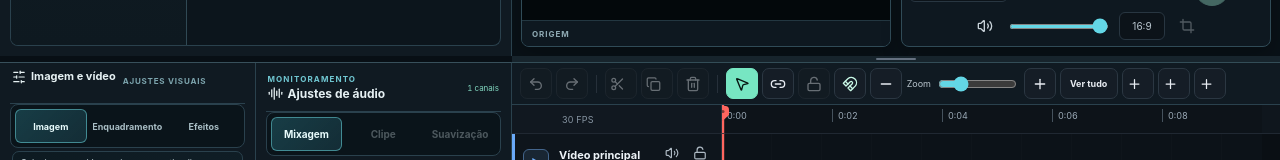
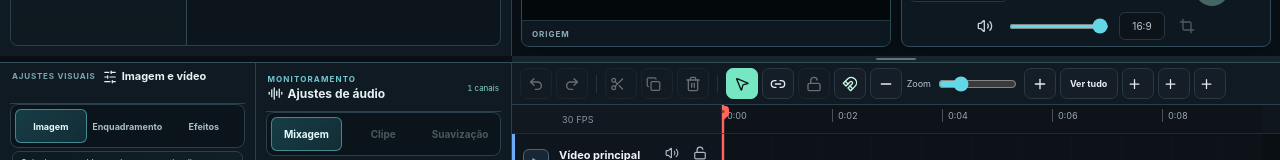
Before and after one commit to kiroaventureiro/kiro-editor, a React (Vite) app: page / in a window 1280 px wide. Shown: the part 466-626 px from the top of the page. Built offline with nearby package versions, Linux system fonts and the light colour scheme.

Commit message:
Align visual adjustments label at left edge

```diff
--- a/src/styles/desktop-program-monitor-v4.css
+++ b/src/styles/desktop-program-monitor-v4.css
@@ -883,11 +883,18 @@
 
 
 @media (min-width: 851px) {
-  .workspace-control-dock > .workspace-dock-image .effects-heading-copy strong {
-    order: 1 !important;
+  .workspace-control-dock > .workspace-dock-image .effects-heading-copy {
+    justify-content: flex-start !important;
+    align-items: center !important;
+    text-align: left !important;
   }
 
   .workspace-control-dock > .workspace-dock-image .effects-heading-copy .dock-eyebrow {
+    order: 1 !important;
+    text-align: left !important;
+  }
+
+  .workspace-control-dock > .workspace-dock-image .effects-heading-copy strong {
     order: 2 !important;
   }
 }
```
